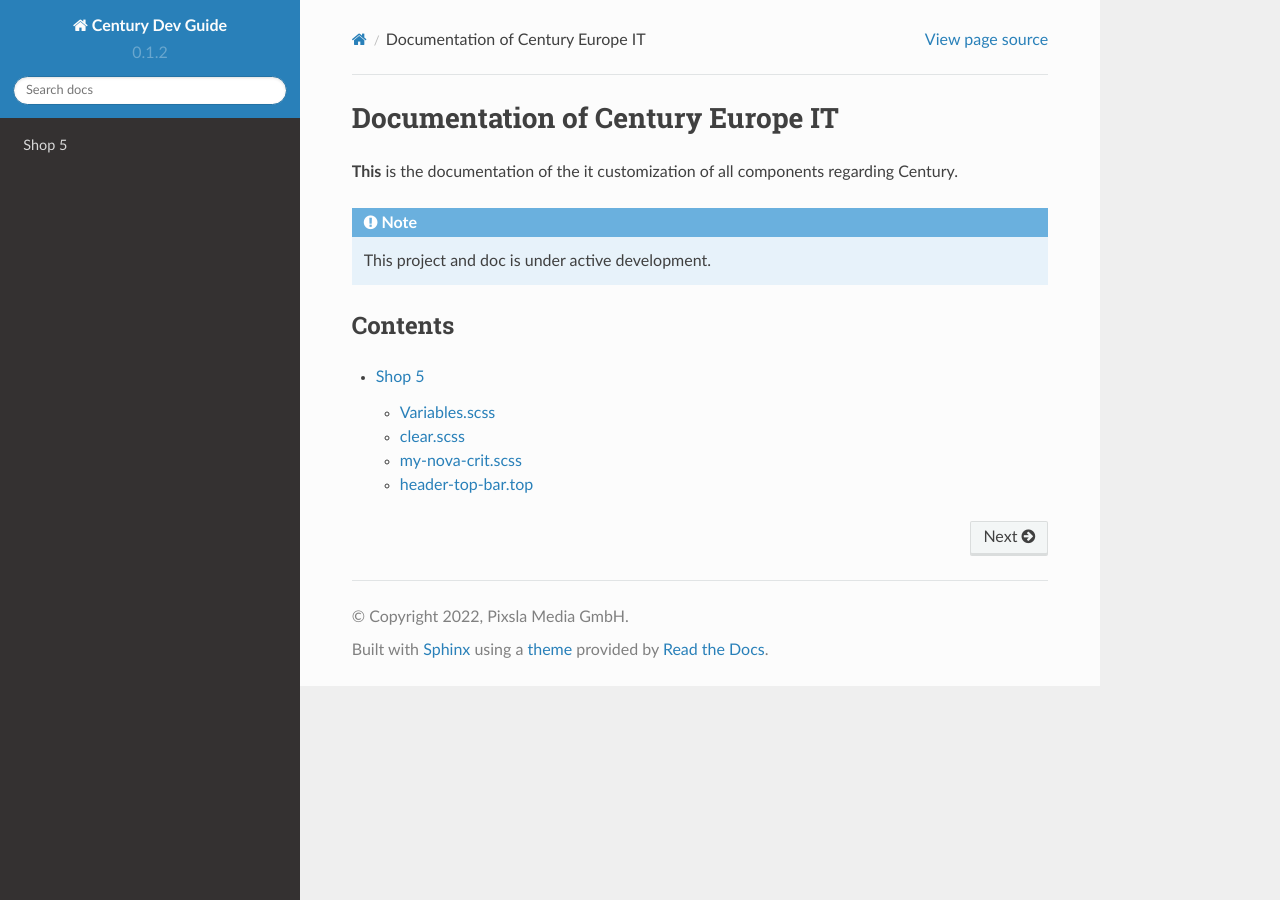
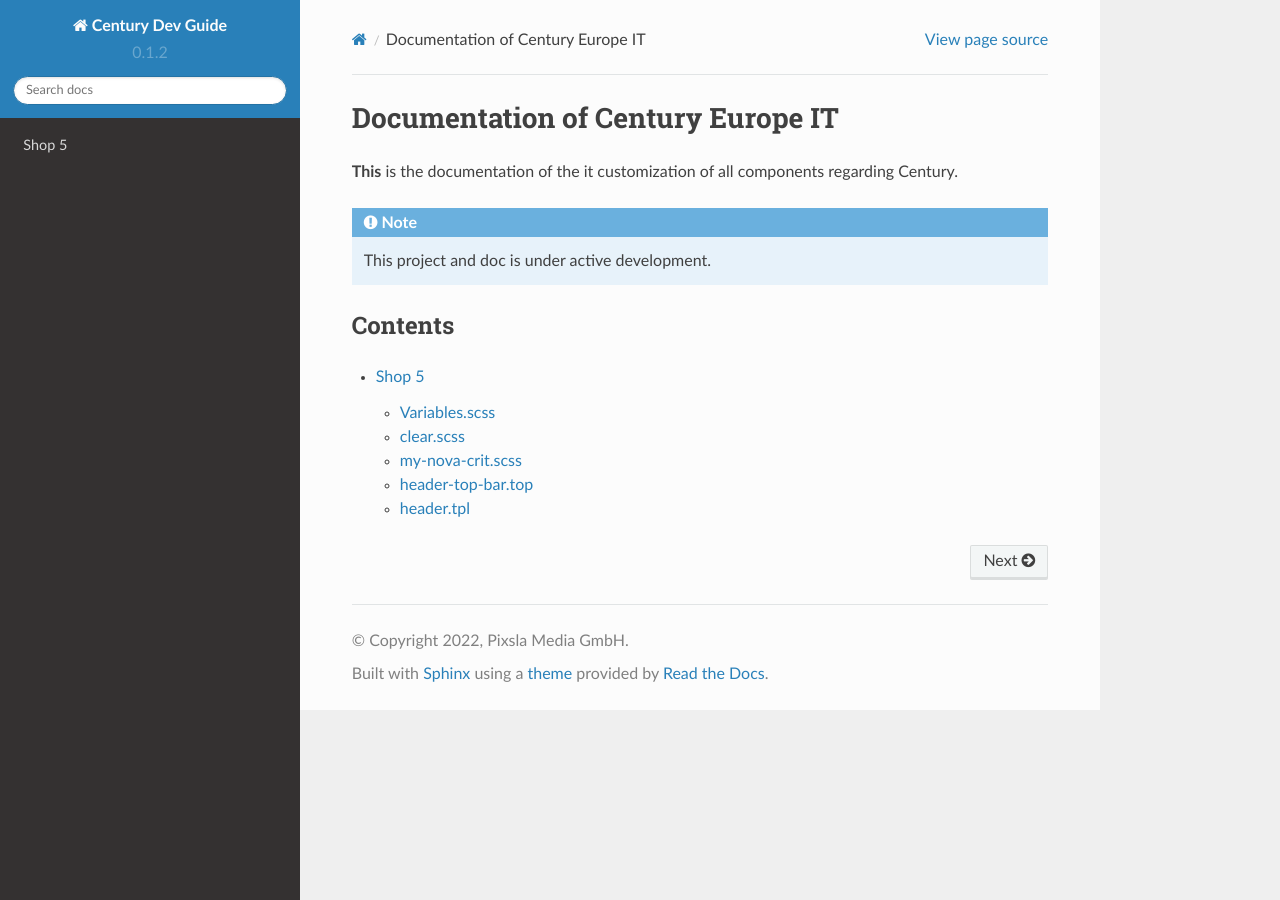
Before and after one commit to pixsla/Century, a Sphinx documentation site: the page built from docs/source/index.rst, in a window 1280 px wide. Built offline with Sphinx 7.4.7 and the Read the Docs theme 2.0.0, drawn with Linux system fonts in a browser that asks for light colours; pages that are not in the unit, such as notebooks, are missing from menus.

Commit message:
Update index.rst

```diff
--- a/docs/source/Shop/index.rst
+++ b/docs/source/Shop/index.rst
@@ -12,3 +12,5 @@ Child file
     clear
     my-nova-crit
     header-top-bar
+    header
+    inc_billing_address_form
```
